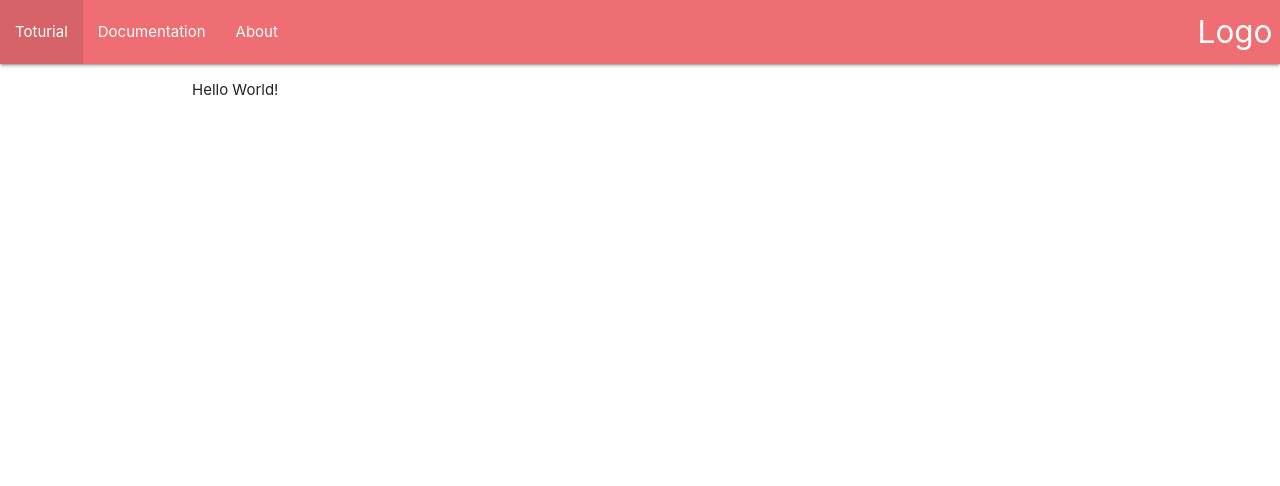
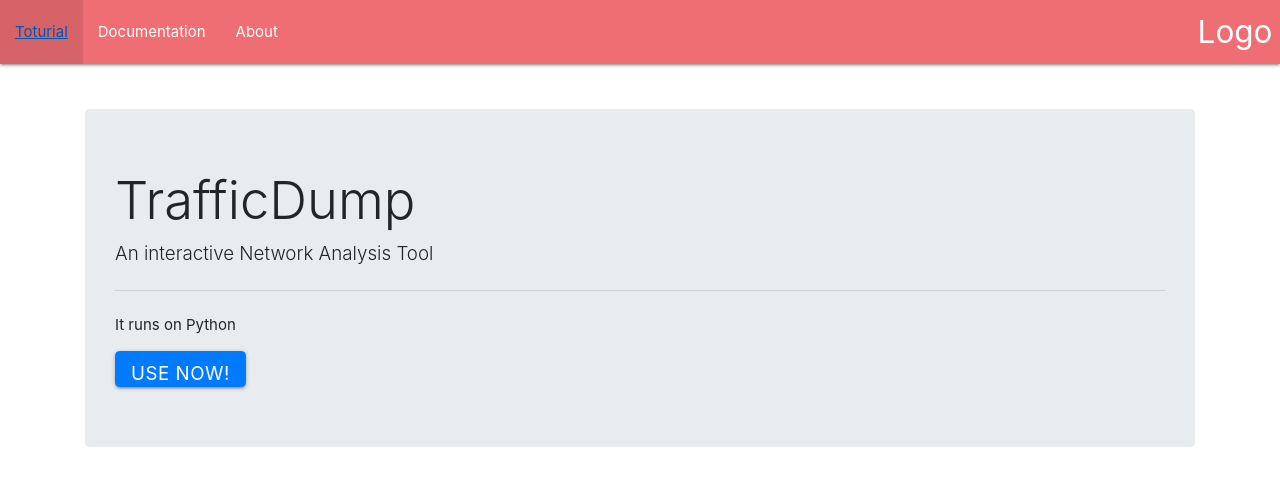
Before and after one commit to Cameron-Ozaki/cs115_TrafficDump, a Python web app: template frontend/templates/home.html in a window 1280 px wide. Shown: the top 486 px of the page. Run offline with Jinja, Linux system fonts and the light colour scheme; the template is opened without the code that fills it, so the values that code supplies are empty; some libraries are stand-ins or nearby versions.

Commit message:
built homepage

```diff
--- a/frontend/templates/home.html
+++ b/frontend/templates/home.html
@@ -1,6 +1,12 @@
 {% extends "base.html" %}
 {% block content %}
-<p>
-    Hello World!
-</p>
+<br>
+<br>
+<div class="jumbotron">
+    <h1 class="display-4">TrafficDump</h1>
+    <p class="lead">An interactive Network Analysis Tool</p>
+    <hr class="my-4">
+    <p>It runs on Python</p>
+    <a class="btn btn-primary btn-lg" href="#" role="button">Use now!</a>
+</div>
 {% endblock %}
--- a/frontend/templates/html_dependencies.html
+++ b/frontend/templates/html_dependencies.html
@@ -3,3 +3,6 @@
 
 <!-- Compiled and minified JavaScript -->
 <script src="https://cdnjs.cloudflare.com/ajax/libs/materialize/1.0.0/js/materialize.min.js"></script>
+
+<link rel="stylesheet" href="https://stackpath.bootstrapcdn.com/bootstrap/4.1.3/css/bootstrap.min.css"
+      integrity="sha384-MCw98/SFnGE8fJT3GXwEOngsV7Zt27NXFoaoApmYm81iuXoPkFOJwJ8ERdknLPMO" crossorigin="anonymous">
```
